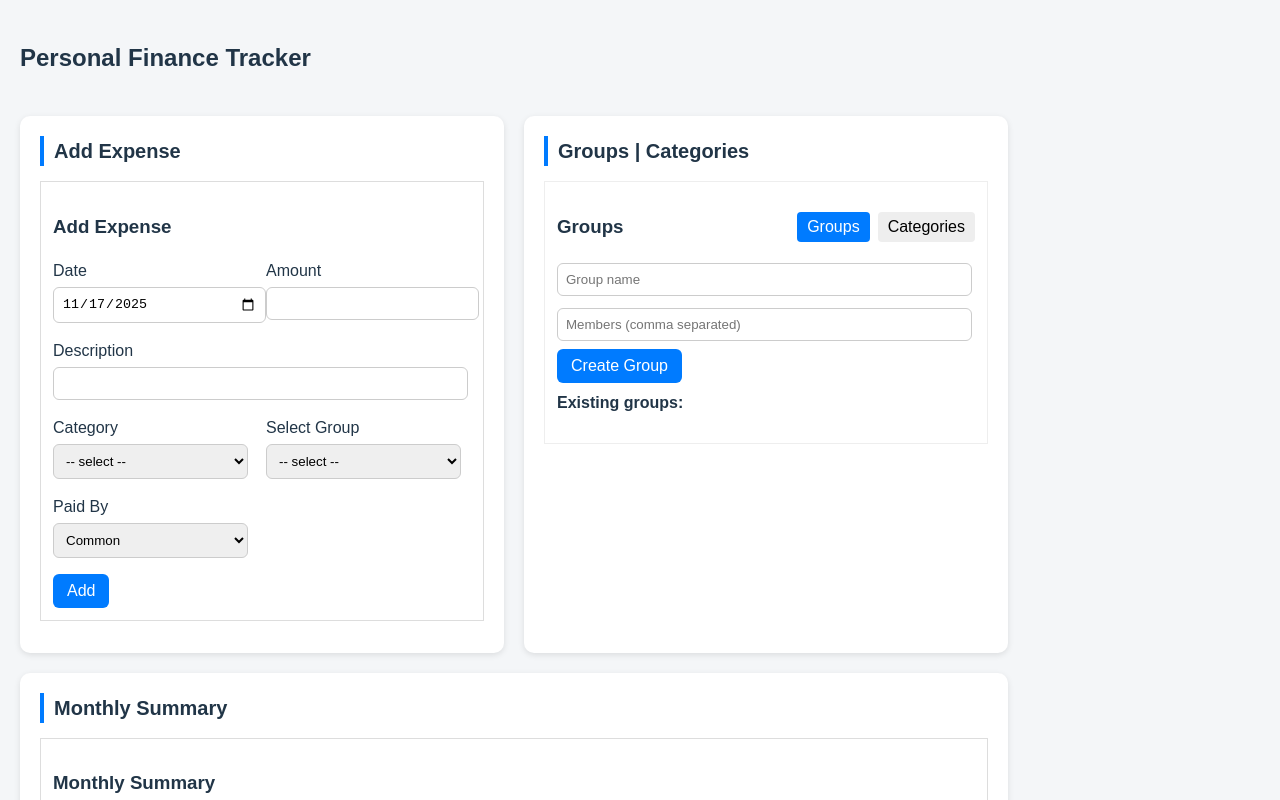
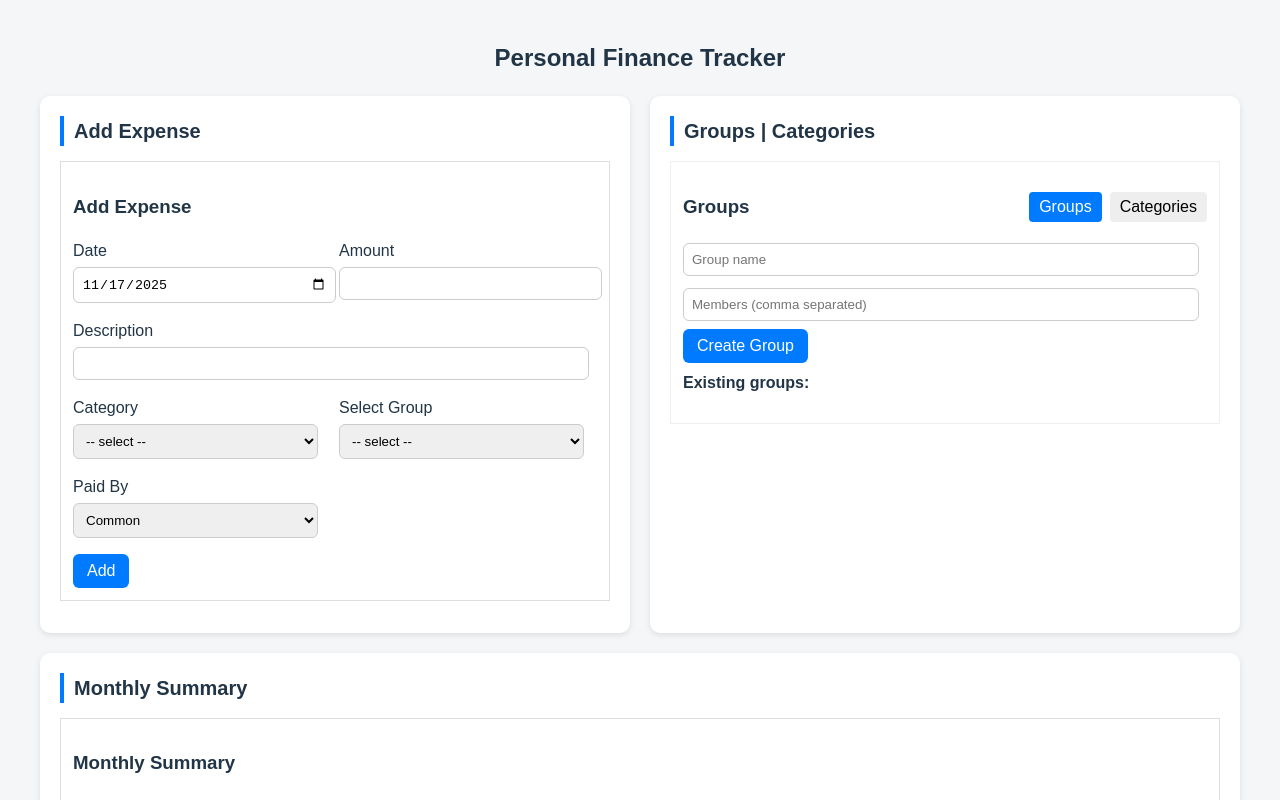
Before and after one commit to divyansu18/React-Finance, a React (Vite) app: page / in a window 1280 px wide. Shown: the top 800 px of the page. Built offline with nearby package versions, Linux system fonts and the light colour scheme.

Commit message:
UI changes

```diff
--- a/src/App.jsx
+++ b/src/App.jsx
@@ -81,7 +81,7 @@ export default function App() {
   };
   return (
     <div className="container">
-      <div style={{ display: "flex", justifyContent: "space-between", marginBottom: 20 }}>
+      <div style={{ textAlign: "center", marginBottom: 20 }}>
         <h2>Personal Finance Tracker</h2>
       </div>
 
--- a/src/index.css
+++ b/src/index.css
@@ -24,8 +24,6 @@ a:hover {
 
 body {
   margin: 0;
-  display: flex;
-  place-items: center;
   min-width: 320px;
   min-height: 100vh;
 }
@@ -76,7 +74,7 @@ body {
 
 .container {
   width: 100%;
-  max-width: 1100px;
+  max-width: 1200px;
   margin: 0 auto;
   padding: 20px;
 }
```
